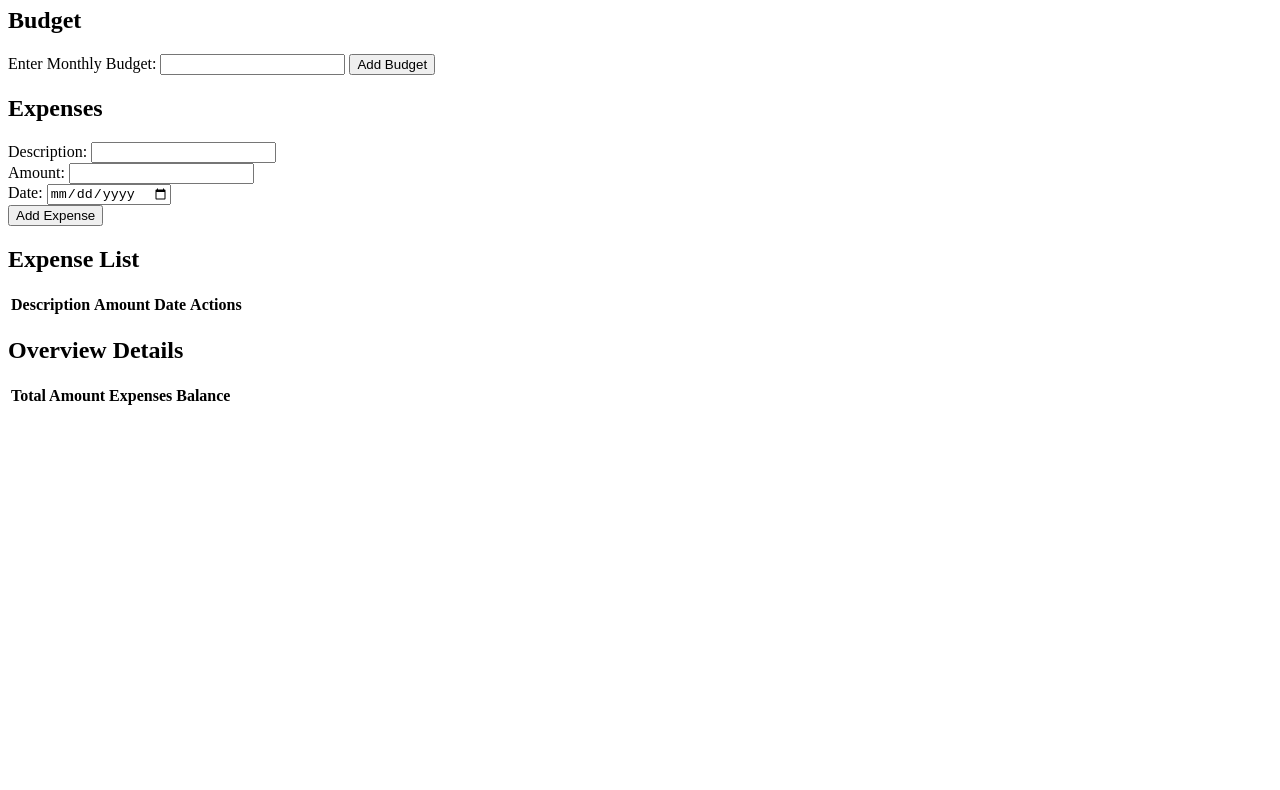
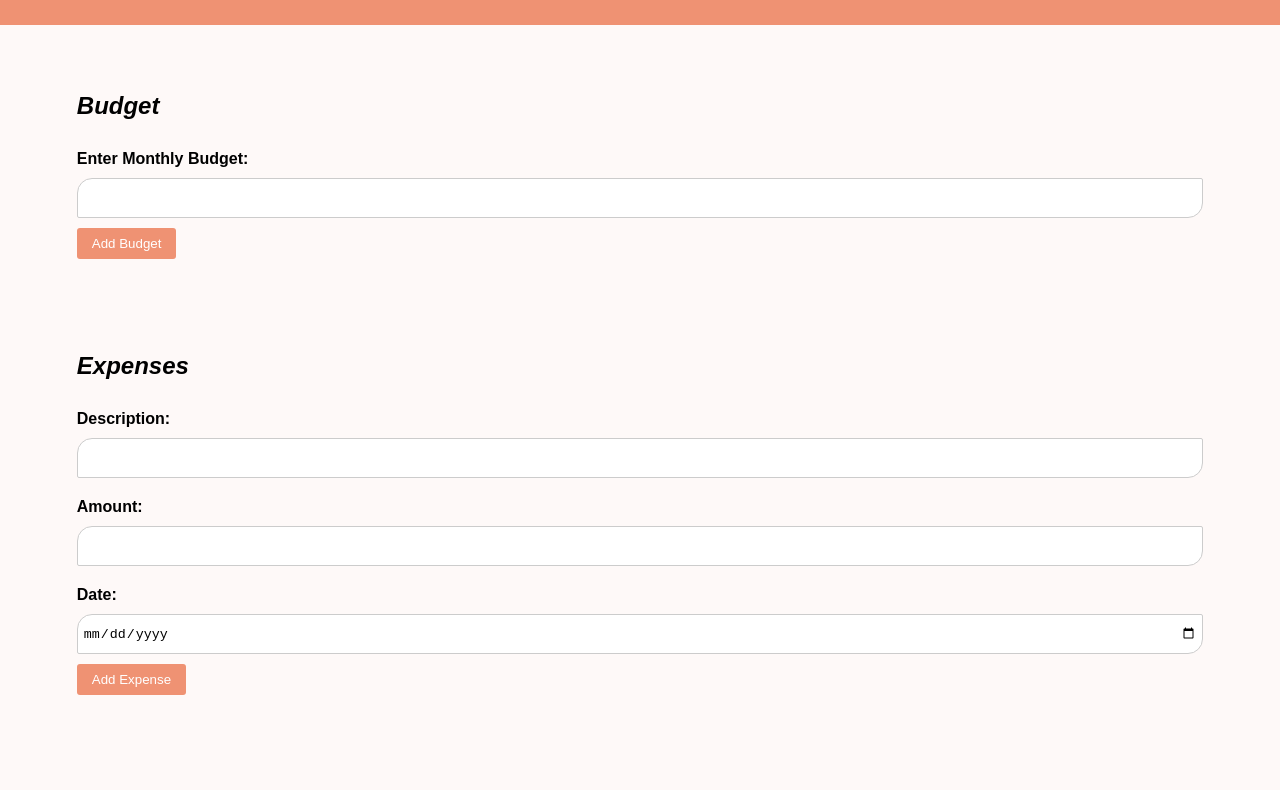
Before and after one commit to areebahmed47/budgetingApp, a plain HTML site: page index.html in a window 1280 px wide. Shown: the part 73-863 px from the top of the page. Before the commit the page ends 800 px from the top, so only its background shows below. Drawn offline with Linux system fonts and the light colour scheme; the site is published under a folder, as on GitHub Pages, so addresses that start at the root find nothing.

Commit message:
create a folder
CSS file and JS file

```diff
--- a/index.html
+++ b/index.html
@@ -4,7 +4,7 @@
   <meta charset="UTF-8">
   <meta http-equiv="X-UA-Compatible" content="IE=edge">
   <meta name="viewport" content="width=device-width, initial-scale=1.0">
-  <link rel="stylesheet" href="/budget.css">
+  <link rel="stylesheet" href="css/budget.css">
   <title>Simple Budgeting App</title>
 </head>
 <body>
@@ -84,6 +84,6 @@
    </div>
   </div>
 
-  <script src="/budget.js"></script>
+  <script src="js/budget.js"></script>
 </body>
 </html>
```
Also changed, not shown: css/budget.css (renamed from budget.css), js/budget.js (renamed from budget.js).
